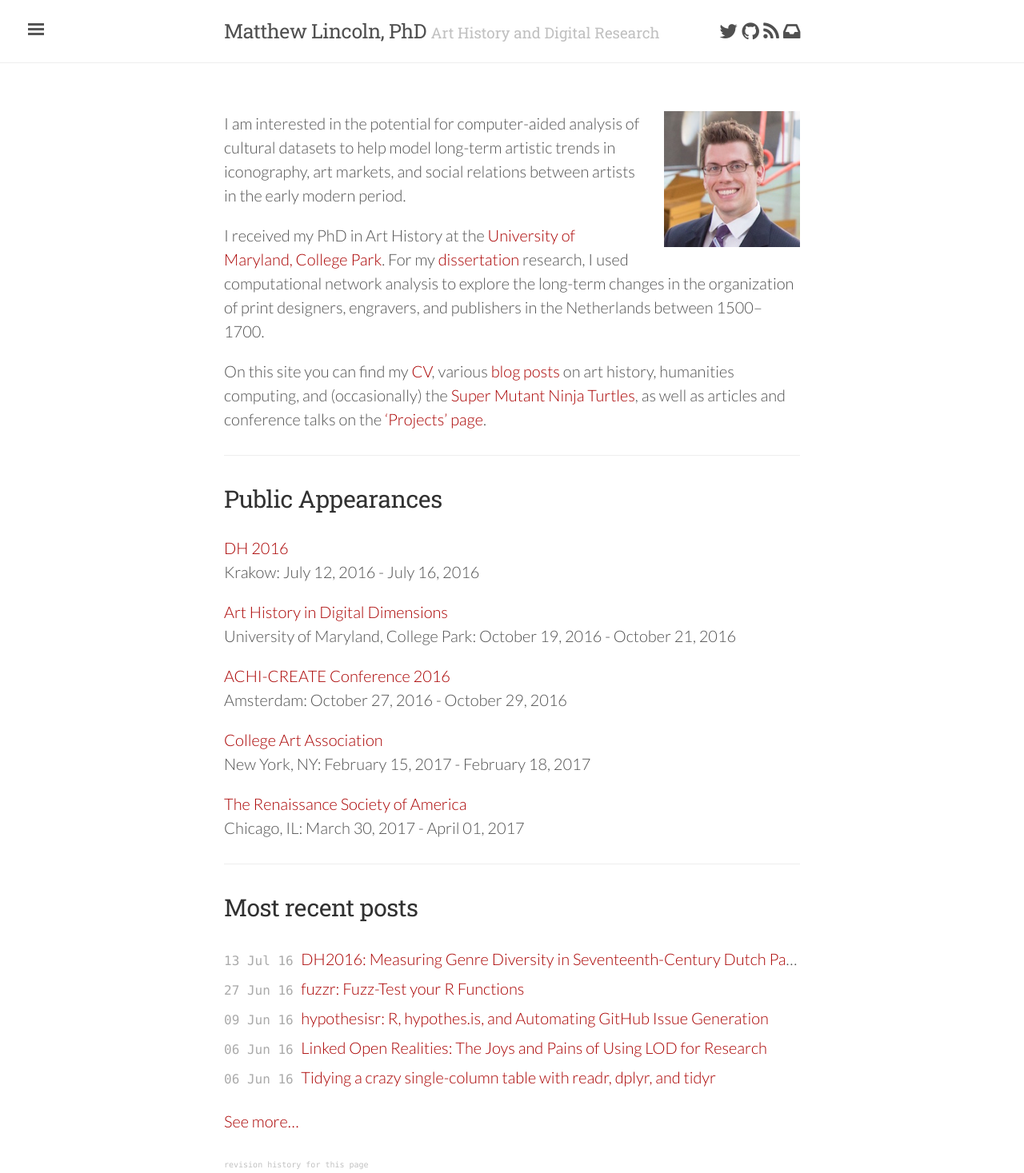
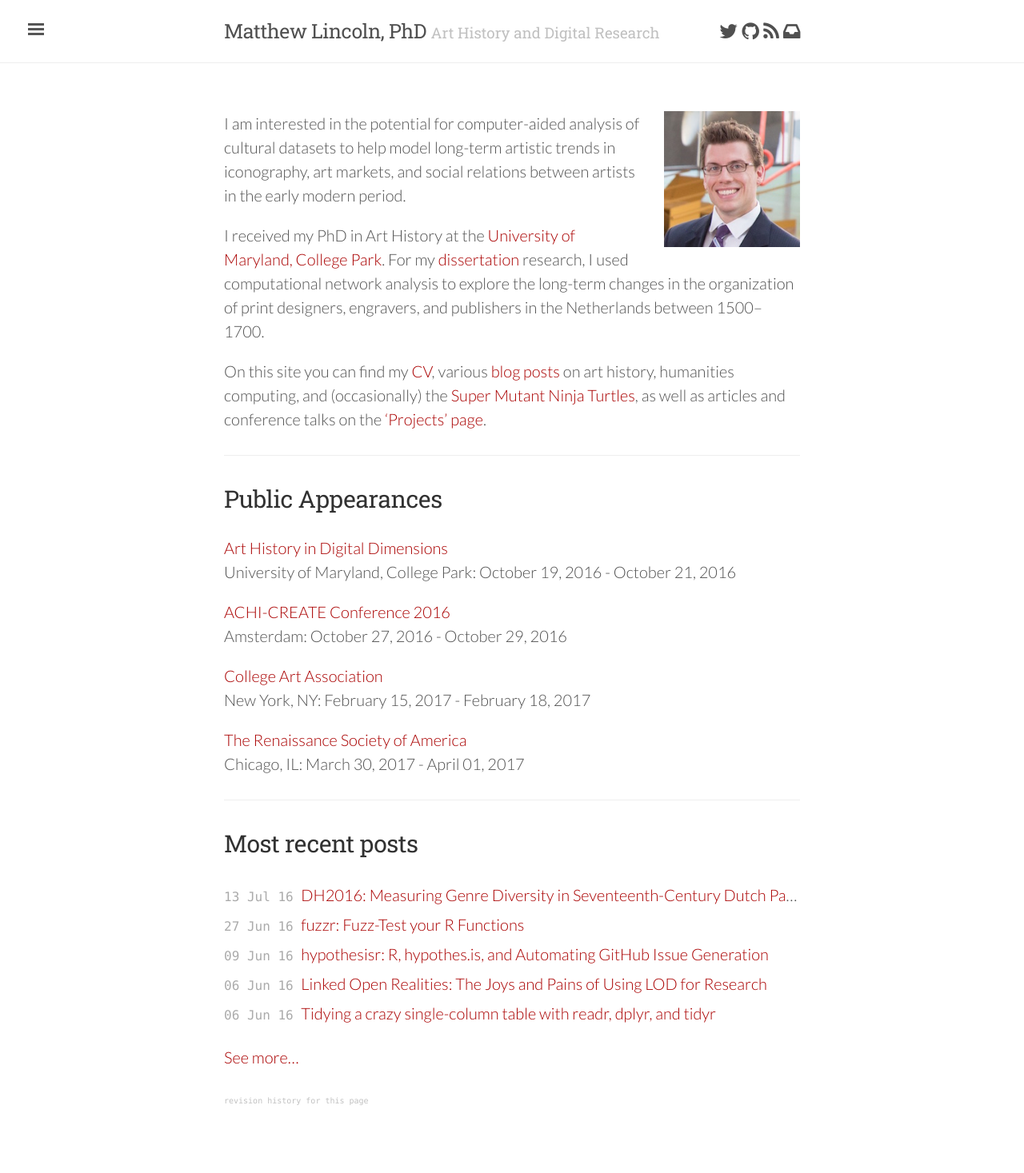
Before and after one commit to mdlincoln/mdlincoln.github.io, a Jekyll site: the page built from index.md, in a window 1280 px wide. Shown: the whole page at 80% size. Built offline with Jekyll 4.4.1, drawn with Linux system fonts in a browser that asks for light colours; nearby versions of some CDN libraries; after the commit the page ends 1387 px from its top, so only the background shows below that.

Commit message:
dh2016 over

```diff
--- a/_data/travel.yaml
+++ b/_data/travel.yaml
@@ -3,11 +3,6 @@
   url: http://www.create.humanities.uva.nl/cfp-achi-create-conference-2016/
   datestart: 2016-10-27 00:00:00 -0500
   dateend: 2016-10-29 00:00:00 -0500
-- venue: DH 2016
-  location: Krakow
-  url: http://dh2016.adho.org/
-  datestart: 2016-07-12 00:00:00 -0500
-  dateend: 2016-07-16 00:00:00 -0500
 - venue: Art History in Digital Dimensions
   location: University of Maryland, College Park
   url: http://dah-dimensions.org/
```
